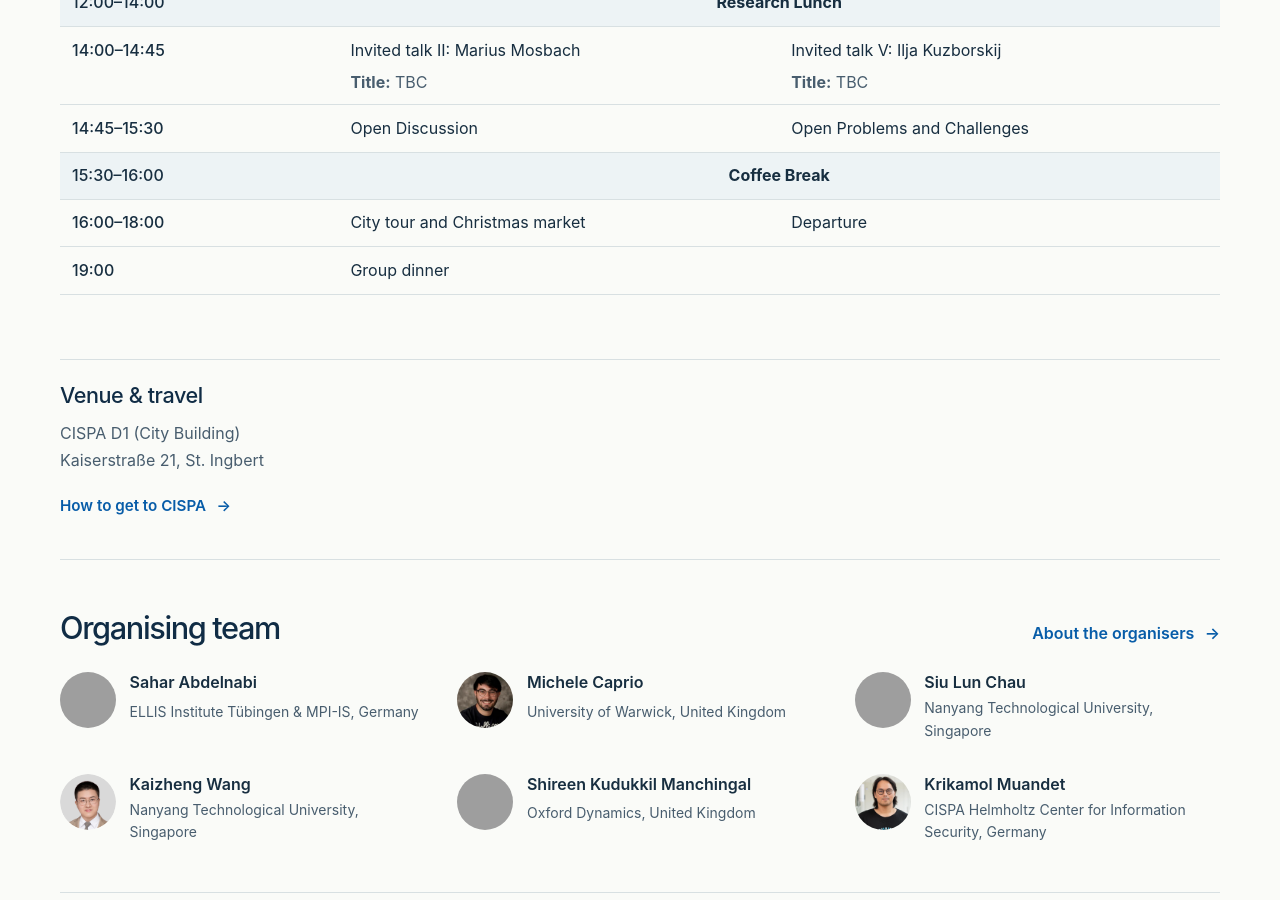
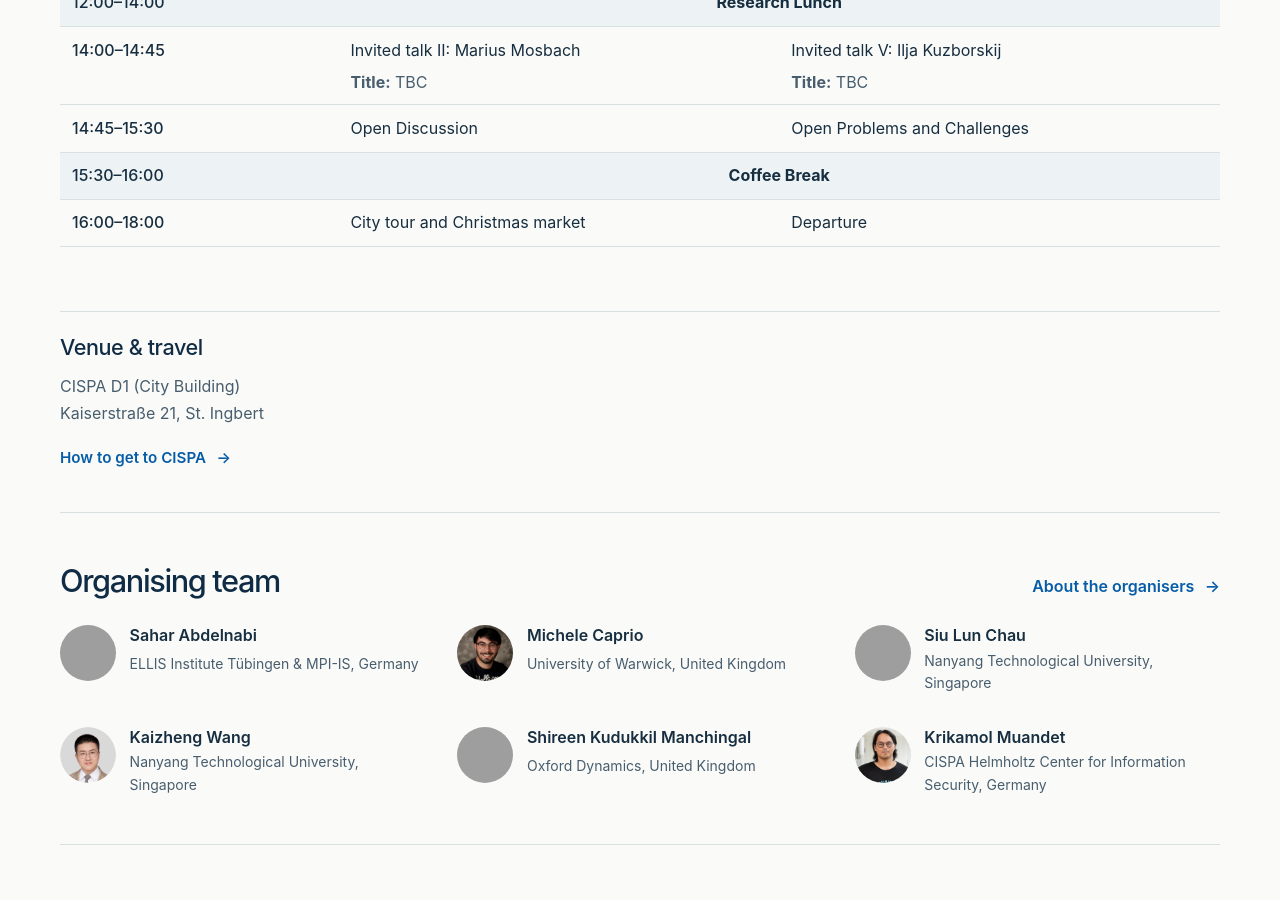
Before and after one commit to epistemic-intelligence-in-ml/epistemic-intelligence-in-ml.github.io, a Jekyll site: the page built from index.md, in a window 1280 px wide and 900 px high, scrolled down 2141 px, cut to the strip 0-900 px from the top of the window. Built offline with Jekyll 4.4.1, drawn with Linux system fonts in a browser that asks for light colours; grey boxes are pictures that could not be loaded.

Commit message:
Remove group dinner from the workshop timetable

```diff
--- a/_data/timetable.yml
+++ b/_data/timetable.yml
@@ -45,6 +45,3 @@ rows:
   - time: "16:00–18:00"
     day_1: "City tour and Christmas market"
     day_2: "Departure"
-  - time: "19:00"
-    day_1: "Group dinner"
-    day_2: ""
```
Also changed, not shown: 2 other files.
